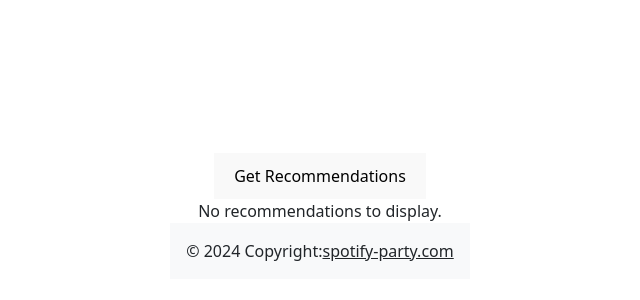
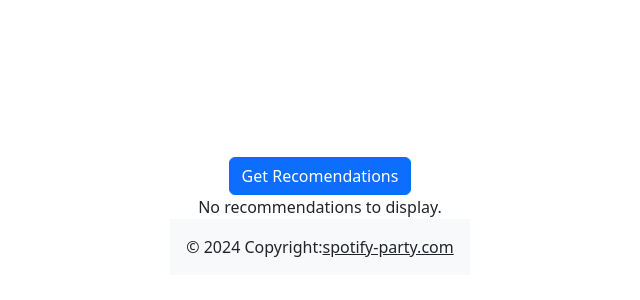
Before and after one commit to jamdlaw/spotify-party, a React (Vite) app in the folder spotify-party/: page /CreatePlaylist in a window 1280 px wide. Shown: the part 184-484 px from the top of the page, without its empty margins (320-960 px from the left). Built offline with nearby package versions, Linux system fonts and the light colour scheme.

Commit message:
changed button code

```diff
--- a/spotify-party/src/components/CreatePlaylist.jsx
+++ b/spotify-party/src/components/CreatePlaylist.jsx
@@ -1,6 +1,7 @@
 import React, { useState } from 'react';
 import CreatePlaylistResults from './CreatePlaylistResults';
 import Cookies from 'js-cookie';
+import Button from './Button';
 
 const CreatePlaylist = () => {
   const [tracks, setTracks] = useState([]);
@@ -29,9 +30,7 @@ const CreatePlaylist = () => {
 
   return (
     <div>
-      <button onClick={fetchRecommendations} disabled={loading}>
-        {loading ? 'Loading...' : 'Get Recommendations'}
-      </button>
+      <Button onClick={fetchRecommendations}>Get Recomendations</Button>
       {error && <p>Error: {error}</p>}
       <CreatePlaylistResults tracks={tracks} />
     </div>
```
